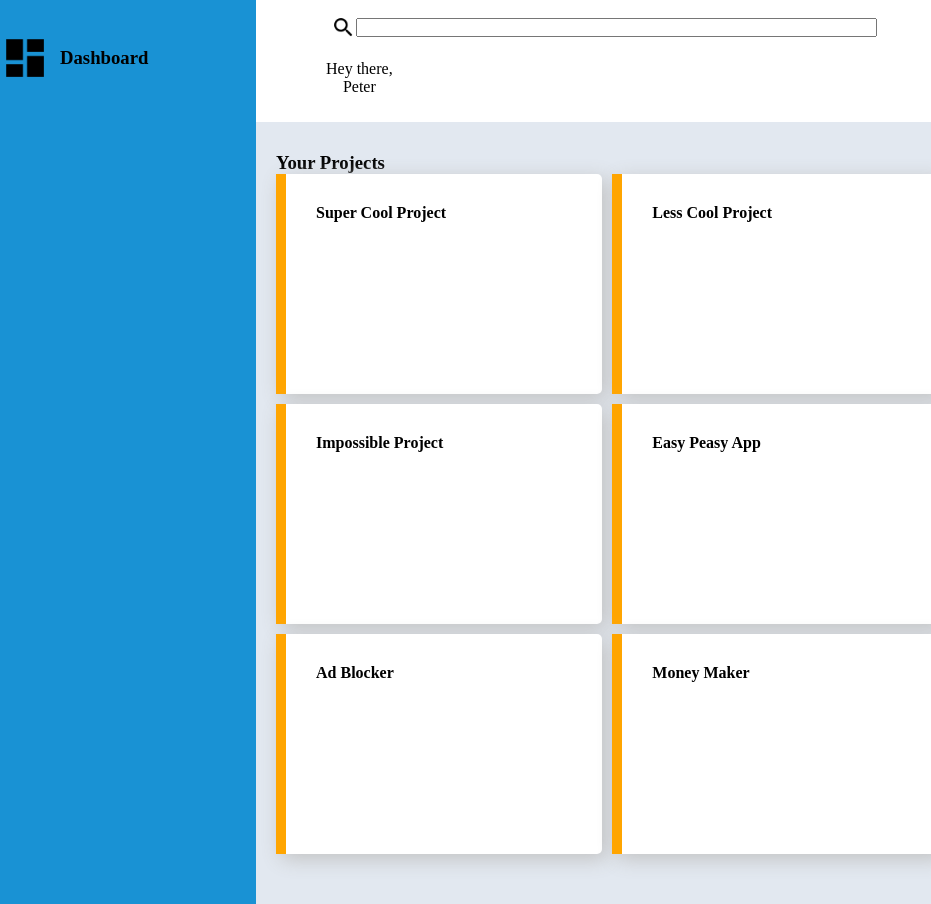
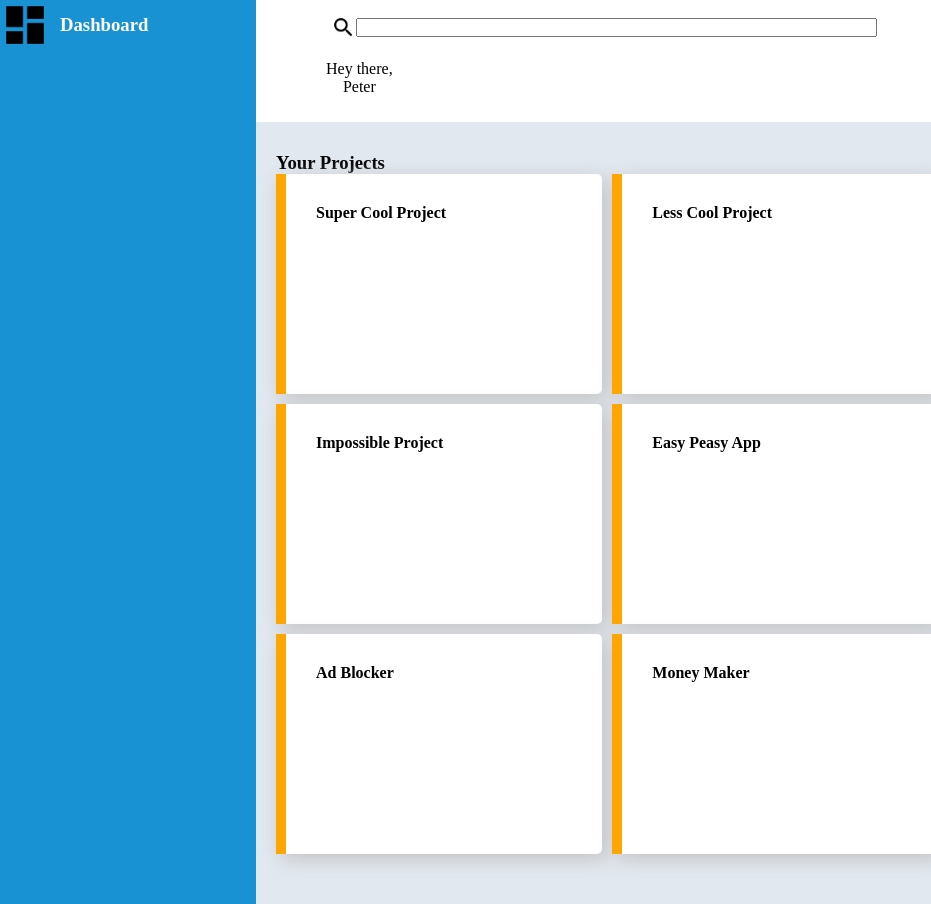
Before and after one commit to peter-bachowski/Project-Admin-Dashboard, a plain HTML site: page index.html in a window 1280 px wide. Shown: the full height of the page, 0-931 px from the left. Drawn offline with Linux system fonts and the light colour scheme.

Commit message:
Edit more sidebar grid

```diff
--- a/script.js
+++ b/script.js
@@ -1,5 +1,7 @@
 const nameElements = document.getElementsByClassName("userName");
 
-for (let i = 0; i < nameElements.length; i++){
-    nameElements[i].style.innerText = "Peter";
+window.onload = () => {
+  for (let i = 0; i < nameElements.length; i++) {
+    nameElements[i].style.innerText = "Peter Bachowski";
+  }
 }
--- a/styles.css
+++ b/styles.css
@@ -69,12 +69,18 @@
 }
 
 #sidebar {
+  color: white;
   background-color: #1992d4;
   grid-column: 1 / 2;
   grid-row: 1 / 3;
   grid-row-start: 1;
-  display: grid;
+/*   display: grid; */
   grid-template-rows: repeat(50px);
+}
+
+#dashTitleDiv > img {
+  -webkit-filter: hue-rotate(180deg);
+  filter: hue-rotate(180deg);
 }
 
 #dashTitleDiv {
```
